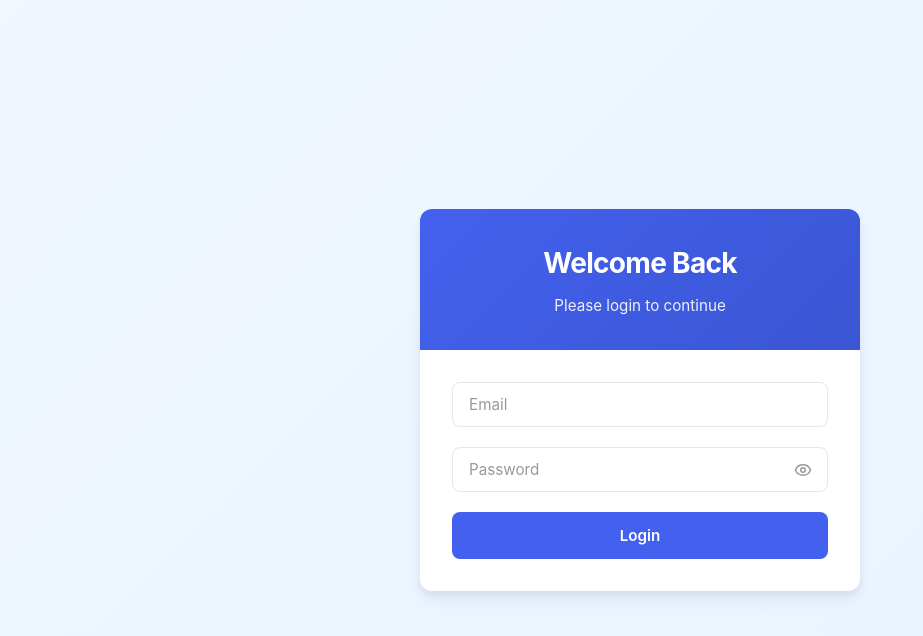
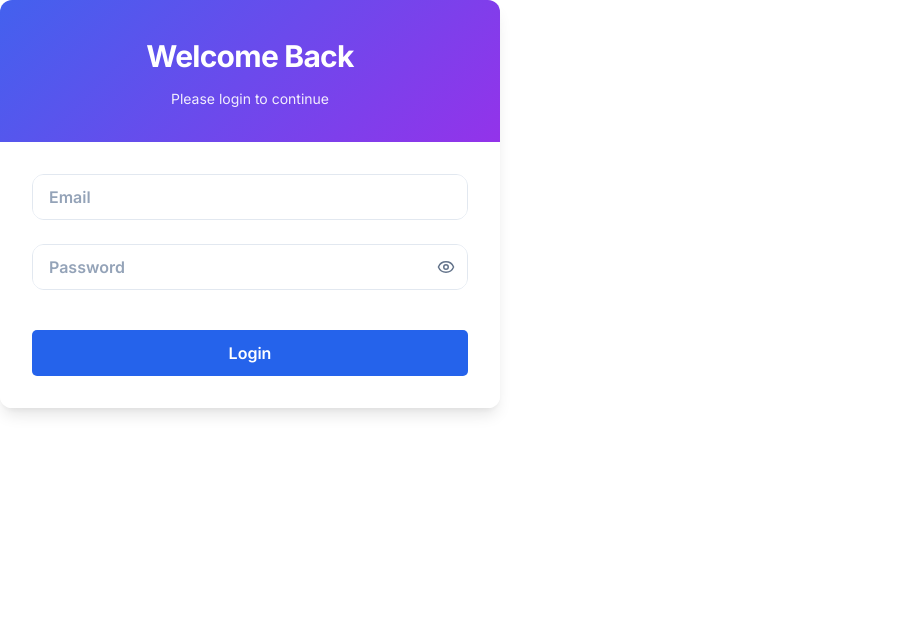
Before and after one commit to skbhikku/freshersync, a React (Create React App) app: page /login in a window 1280 px wide. Shown: the top 636 px of the page, without its empty margins (0-923 px from the left). Built offline with nearby package versions, Linux system fonts and the light colour scheme; no server answers.

Commit message:
Update LogReg.css

```diff
--- a/src/styles/LogReg.css
+++ b/src/styles/LogReg.css
@@ -1,156 +1,399 @@
-/* Modern Login/Register Styles - 2025 Edition */
+@import url('https://fonts.googleapis.com/css2?family=Inter:wght@300;400;500;600;700&display=swap');
+
 :root {
-  /* Core Colors */
-  --primary: #4f46e5;
-  --primary-dark: #4338ca;
+  --primary: #6366f1;
+  --primary-dark: #4f46e5;
   --primary-light: #818cf8;
+  --secondary: #9333ea;
+  --accent: #f97316;
   --success: #10b981;
+  --warning: #f59e0b;
   --error: #ef4444;
   --background: #f8fafc;
+  --foreground: #0f172a;
   --card: #ffffff;
-  --text: #1e293b;
-  --text-light: #64748b;
+  --card-foreground: #1e293b;
   --border: #e2e8f0;
-
-  /* Shadows */
-  --shadow-sm: 0 1px 3px rgba(0, 0, 0, 0.1);
-  --shadow-md: 0 4px 6px rgba(0, 0, 0, 0.1);
-  --shadow-lg: 0 10px 15px rgba(0, 0, 0, 0.1);
-
-  /* Transitions */
-  --transition: 0.2s ease-in-out;
+  --input: #f1f5f9;
+  --ring: rgba(99, 102, 241, 0.3);
+  --radius: 0.75rem;
 }
 
-/* Container Styles */
-.register-container,
-.login-container {
+* {
+  margin: 0;
+  padding: 0;
+  box-sizing: border-box;
+  font-family: 'Inter', sans-serif;
+}
+
+.register-container {
   min-height: 100vh;
   width: 100%;
   display: flex;
   align-items: center;
   justify-content: center;
-  background: linear-gradient(135deg, #f0f7ff 0%, #e8f2ff 100%);
-  padding: 1.5rem;
+}
+.register-containers {
+  min-height: 100vh;
+  width: 100%;
+  display: flex;
+  position: static;
+  justify-content: center;
 }
 
 .register-form-container {
   width: 100%;
-  max-width: 440px;
-  background: var(--card);
-  border-radius: 12px;
-  box-shadow: var(--shadow-lg);
+  max-width: 500px;
+  background: rgba(255, 255, 255, 0.9);
+  backdrop-filter: blur(10px);
+  border-radius: var(--radius);
+  box-shadow:
+    0 10px 15px -3px rgba(0, 0, 0, 0.1),
+    0 4px 6px -2px rgba(0, 0, 0, 0.05),
+    0 0 0 1px rgba(255, 255, 255, 0.5) inset;
   overflow: hidden;
-  transform: translateY(0);
-  transition: transform var(--transition), box-shadow var(--transition);
+  transition: transform 0.3s ease, box-shadow 0.3s ease;
 }
 
 .register-form-container:hover {
-  transform: translateY(-4px);
-  box-shadow: 0 20px 30px rgba(0, 0, 0, 0.12);
+  transform: translateY(-5px);
+  box-shadow:
+    0 20px 25px -5px rgba(0, 0, 0, 0.1),
+    0 10px 10px -5px rgba(0, 0, 0, 0.04),
+    0 0 0 1px rgba(255, 255, 255, 0.6) inset;
 }
 
-/* Header Styles */
 .register-header {
-  background: linear-gradient(135deg, var(--primary) 0%, var(--primary-dark) 100%);
+  background: linear-gradient(135deg, var(--primary) 0%, var(--secondary) 100%);
   padding: 2rem;
   text-align: center;
   color: white;
 }
 
 .register-header h1 {
-  font-size: 1.75rem;
+  font-size: 1.875rem;
   font-weight: 700;
   margin-bottom: 0.5rem;
   letter-spacing: -0.025em;
 }
 
 .register-header p {
-  font-size: 0.95rem;
+  font-size: 0.875rem;
   opacity: 0.9;
 }
 
-/* Form Styles */
 .register-form {
   padding: 2rem;
   display: flex;
   flex-direction: column;
-  gap: 1.25rem;
+  gap: 1.5rem;
+}
+
+.form-group {
+  display: flex;
+  flex-direction: column;
+  gap: 0.5rem;
+}
+
+.form-group label {
+  font-size: 0.875rem;
+  font-weight: 500;
+  color: var(--foreground);
 }
 
 .input-container {
   position: relative;
   display: flex;
   align-items: center;
+  border-radius: var(--radius);
+  border: 1px solid var(--border);
+  background-color: var(--input);
+  transition: all 0.2s ease;
+}
+
+.input-container:focus-within {
+  border-color: var(--primary);
+  box-shadow: 0 0 0 3px var(--ring);
+}
+
+.input-container.error {
+  border-color: var(--error);
+  background-color: rgba(239, 68, 68, 0.05);
+}
+
+.input-container.error:focus-within {
+  box-shadow: 0 0 0 3px rgba(239, 68, 68, 0.2);
+}
+
+.input-container.valid {
+  border-color: var(--success);
+  background-color: rgba(16, 185, 129, 0.05);
+}
+
+.input-container.valid:focus-within {
+  box-shadow: 0 0 0 3px rgba(16, 185, 129, 0.2);
 }
 
 .input-container input {
   width: 100%;
   padding: 0.75rem 1rem;
-  border: 1.5px solid var(--border);
-  border-radius: 8px;
-  font-size: 0.95rem;
-  color: var(--text);
-  background: white;
-  transition: all var(--transition);
-}
-
-.input-container input:focus {
-  border-color: var(--primary);
-  box-shadow: 0 0 0 3px rgba(79, 70, 229, 0.1);
+  font-size: 1rem;
+  border: 2px;
+  border-radius: 10px;
   outline: none;
+  font-weight: 600;
 }
 
 .input-container input::placeholder {
-  color: var(--text-light);
+  color: #94a3b8;
 }
 
-.input-container.error input {
+.input-container input:disabled {
+  cursor: not-allowed;
+  opacity: 0.7;
+}
+
+.toggle-password {
+  display: flex;
+  align-items: center;
+  justify-content: center;
+  background: transparent;
+  border: none;
+  padding: 0.5rem;
+  color: #64748b;
+  cursor: pointer;
+  margin-right: 0.25rem;
+  transition: color 0.2s ease;
+}
+
+.toggle-password:hover {
+  color: var(--foreground);
+}
+
+.error-icon, .valid-icon {
+  margin-right: 0.75rem;
+}
+
+.error-icon {
+  color: var(--error);
+}
+
+.valid-icon {
+  color: var(--success);
+}
+
+.error-message {
+  font-size: 0.75rem;
+  color: var(--error);
+  margin-top: 0.25rem;
+  animation: fadeIn 0.3s ease;
+}
+
+.password-strength {
+  margin-top: 0.75rem;
+  display: flex;
+  flex-direction: column;
+  gap: 0.5rem;
+}
+
+.strength-bars {
+  display: flex;
+  gap: 0.25rem;
+}
+
+.strength-bar {
+  height: 4px;
+  flex: 1;
+  background-color: var(--border);
+  border-radius: 2px;
+  transition: background-color 0.3s ease;
+}
+
+.strength-bar.active {
+  background-color: var(--primary);
+}
+
+.strength-text {
+  font-size: 0.75rem;
+  font-weight: 500;
+}
+
+.register-button {
+  margin-top: 1rem;
+  padding: 0.875rem 1.5rem;
+  background: linear-gradient(135deg, var(--primary) 0%, var(--secondary) 100%);
+  color: white;
+  border: none;
+  border-radius: var(--radius);
+  font-size: 1rem;
+  font-weight: 600;
+  cursor: pointer;
+  transition: all 0.3s ease;
+  position: relative;
+  overflow: hidden;
+}
+
+.register-button:hover:not(:disabled) {
+  transform: translateY(-2px);
+  box-shadow: 0 4px 6px -1px rgba(0, 0, 0, 0.1), 0 2px 4px -1px rgba(0, 0, 0, 0.06);
+}
+
+.register-button:active:not(:disabled) {
+  transform: translateY(0);
+}
+
+.register-button:disabled {
+  opacity: 0.7;
+  cursor: not-allowed;
+  background: linear-gradient(135deg, #a5a6f6 0%, #c084fc 100%);
+}
+
+.register-button.submitting {
+  background-size: 200% 200%;
+  animation: gradient 2s ease infinite;
+}
+
+.login-link {
+  margin-top: 1.5rem;
+  text-align: center;
+  font-size: 0.875rem;
+  color: #64748b;
+}
+
+.login-link a {
+  color: var(--primary);
+  font-weight: 500;
+  text-decoration: none;
+  transition: color 0.2s ease;
+}
+
+.login-link a:hover {
+  color: var(--primary-dark);
+  text-decoration: underline;
+}
+
+@keyframes fadeIn {
+  from {
+    opacity: 0;
+    transform: translateY(-5px);
+  }
+  to {
+    opacity: 1;
+    transform: translateY(0);
+  }
+}
+
+@keyframes gradient {
+  0% {
+    background-position: 0% 50%;
+  }
+  50% {
+    background-position: 100% 50%;
+  }
+  100% {
+    background-position: 0% 50%;
+  }
+}
+
+
+
+/* Accessibility focus styles */
+input:focus, button:focus {
+  outline: 2px solid var(--primary);
+  outline-offset: 2px;
+}
+
+/* Dark mode support (if needed) */
+@media (prefers-color-scheme: dark) {
+  :root {
+    --background: #0f172a;
+    --foreground: #f8fafc;
+    --card: #1e293b;
+    --card-foreground: #f1f5f9;
+    --border: #334155;
+    --input: #1e293b;
+  }
+
+
+  .register-form-container {
+    background: rgba(30, 41, 59, 0.8);
+    box-shadow:
+      0 10px 15px -3px rgba(0, 0, 0, 0.3),
+      0 4px 6px -2px rgba(0, 0, 0, 0.2),
+      0 0 0 1px rgba(255, 255, 255, 0.1) inset;
+  }
+}
+
+
+
+
+
+
+
+.register-form-container {
+  background: rgba(255, 255, 255, 0.9);
+  backdrop-filter: blur(10px);
+  border-radius: var(--radius);
+  box-shadow: 0 10px 15px -3px rgba(0, 0, 0, 0.1),
+              0 4px 6px -2px rgba(0, 0, 0, 0.05),
+              0 0 0 1px rgba(255, 255, 255, 0.5) inset;
+  overflow: hidden;
+  transition: transform 0.3s ease, box-shadow 0.3s ease;
+}
+
+.register-form-container:hover {
+  transform: translateY(-5px);
+  box-shadow: 0 20px 25px -5px rgba(0, 0, 0, 0.1),
+              0 10px 10px -5px rgba(0, 0, 0, 0.04),
+              0 0 0 1px rgba(255, 255, 255, 0.6) inset;
+}
+
+
+.register-header h1 {
+  font-size: 1.875rem;
+  font-weight: 700;
+  margin-bottom: 0.5rem;
+}
+
+.register-header p {
+  font-size: 0.875rem;
+  opacity: 0.9;
+}
+
+.input-container.error {
   border-color: var(--error);
 }
 
+
 .toggle-password {
   position: absolute;
-  right: 1rem;
+  right: 0.5rem;
+  top: 50%;
+  transform: translateY(-50%);
   background: transparent;
   border: none;
-  color: var(--text-light);
+  padding: 0;
+  color: #64748b;
   cursor: pointer;
-  padding: 0;
-  display: flex;
-  align-items: center;
-  transition: color var(--transition);
 }
 
-.toggle-password:hover {
-  color: var(--text);
+.error-message {
+  font-size: 0.75rem;
+  color: var(--error);
+  margin-top: 0.25rem;
 }
 
-/* Error Messages */
-.error-message {
-  font-size: 0.85rem;
-  color: var(--error);
-  margin-top: 0.375rem;
-}
-
-/* Buttons */
-.register-button,
-.verify-button {
-  width: 100%;
-  padding: 0.875rem;
-  background: var(--primary);
+.register-button {
+  margin-top: 1rem;
+  padding: 0.875rem 1.5rem;
+  background: linear-gradient(135deg, var(--primary) 0%, var(--secondary) 100%);
   color: white;
   border: none;
-  border-radius: 8px;
+  border-radius: var(--radius);
+  font-size: 1rem;
   font-weight: 600;
-  font-size: 0.95rem;
   cursor: pointer;
-  transition: all var(--transition);
-}
-
-.register-button:hover:not(:disabled),
-.verify-button:hover:not(:disabled) {
-  background: var(--primary-dark);
-  transform: translateY(-1px);
+  transition: all 0.3s ease;
 }
 
 .register-button:disabled {
@@ -158,15 +401,53 @@
   cursor: not-allowed;
 }
 
-/* OTP Modal */
+.form-actions {
+  display: flex;
+  gap: 1rem;
+}
+
+.cancel-button {
+  background: #e5e7eb;
+  color: #374151;
+  padding: 0.8rem 1.5rem;
+  border: none;
+  border-radius: 5px;
+  cursor: pointer;
+  transition: background 0.3s ease;
+  flex: 1;
+}
+
+.cancel-button:hover {
+  background: #d1d5db;
+}
+
+.register-button {
+  background: #2563eb;
+  color: white;
+  padding: 0.8rem 1.5rem;
+  border: none;
+  border-radius: 5px;
+  cursor: pointer;
+  transition: background 0.3s ease;
+  flex: 1;
+}
+
+.register-button:disabled {
+  background: #93c5fd;
+  cursor: not-allowed;
+}
+
+.register-button:not(:disabled):hover {
+  background: #1d4ed8;
+}
+
 .otp-modal-overlay {
   position: fixed;
   top: 0;
   left: 0;
   width: 100vw;
   height: 100vh;
-  background: rgba(0, 0, 0, 0.5);
-  backdrop-filter: blur(4px);
+  background: rgba(0,0,0,0.5);
   display: flex;
   justify-content: center;
   align-items: center;
@@ -174,36 +455,68 @@
 }
 
 .otp-modal-content {
-  background: var(--card);
+  background: #e2e8f0;
   padding: 2rem;
-  border-radius: 12px;
-  width: 90%;
-  max-width: 360px;
-  box-shadow: var(--shadow-lg);
-  animation: modalSlideUp 0.3s ease-out;
+  border-radius: 8px;
+  width: 300px;
+  box-shadow: 0 2px 10px rgba(0,0,0,0.3);
 }
 
 .otp-modal-content h2 {
-  color: var(--text);
-  font-size: 1.5rem;
   margin-bottom: 1rem;
+}
+
+.otp-modal-content form {
+  display: flex;
+  flex-direction: column;
+  gap: 1rem;
+}
+
+.otp-modal-content input {
+  padding: 0.5rem;
+  font-size: 1rem;
+  border-radius: 15px;
+}
+
+.otp-modal-content button {
+  padding: 0.5rem;
+  font-size: 1rem;
+  cursor: pointer;
+  background-color: #ffffff;
+    border-radius: 15px;
+        color: black;
+
+}
+.otp-modal-content button:hover{
+  background-color: #4f46e5;
+}
+
+
+
+
+
+
+/* Error/Success messages */
+.server-error {
+  margin-top: 1rem;
+  text-align: center;
+  padding: 0.5rem;
+  border-radius: 4px;
+}
+
+.success-message {
+  color: #2a8435;
+  background-color: #f0fff4;
+  padding: 0.5rem;
+  margin: 1rem 0;
+  border-radius: 4px;
   text-align: center;
 }
 
 .otp-instructions {
-  color: var(--text-light);
+  color: #666;
+  margin-bottom: 1.5rem;
   text-align: center;
-  margin-bottom: 1.5rem;
-}
-
-.otp-modal-content input {
-  width: 100%;
-  padding: 0.75rem;
-  border: 1.5px solid var(--border);
-  border-radius: 8px;
-  font-size: 1.25rem;
-  text-align: center;
-  letter-spacing: 0.25em;
 }
 
 .otp-buttons {
@@ -212,88 +525,107 @@
   margin-top: 1.5rem;
 }
 
-.cancel-button {
-  flex: 1;
-  padding: 0.875rem;
-  background: #f1f5f9;
-  color: var(--text);
-  border: none;
-  border-radius: 8px;
-  font-weight: 600;
-  transition: all var(--transition);
+.verify-button {
+  background: #2563eb;
+  color: white;
+  padding: 0.75rem 1.5rem;
 }
 
-.cancel-button:hover {
-  background: #e2e8f0;
+.cancel-button {
+  background: #f3f4f6;
+  color: #374151;
+  padding: 0.75rem 1.5rem;
 }
 
-/* Success Message */
-.success-message {
-  background: rgba(16, 185, 129, 0.1);
-  color: #059669;
+.otp-modal-content input {
+  width: 100%;
   padding: 0.75rem;
-  border-radius: 8px;
+  border: 1px solid #e5e7eb;
+  border-radius: 4px;
+  font-size: 1.1rem;
   text-align: center;
-  margin: 1rem 0;
 }
 
-/* Animations */
-@keyframes modalSlideUp {
-  from {
-    opacity: 0;
-    transform: translateY(20px);
+
+
+/* Responsive Adjustments */
+@media (max-width: 768px) {
+  .register-form-container {
+
+    margin: 0;
   }
-  to {
-    opacity: 1;
-    transform: translateY(0);
+
+
+
+  .form-actions {
+    flex-direction: column;
+    gap: 0.75rem;
+  }
+
+  .register-button,
+  .cancel-button {
+    width: 100%;
+    padding: 0.75rem;
   }
 }
 
-/* Responsive Adjustments */
 @media (max-width: 480px) {
-  .register-container,
-  .login-container {
-    padding: 1rem;
+  .register-header {
+    padding: 1.25rem;
   }
 
-  .register-header {
-    padding: 1.5rem;
+  .register-header h1 {
+    font-size: 1.25rem;
   }
 
-  .register-form {
-    padding: 1.5rem;
+  .register-header p {
+    font-size: 0.75rem;
+  }
+
+
+
+  .input-container input {
+    padding: 0.65rem 0.9rem;
+    font-size: 0.9rem;
+  }
+
+  .toggle-password {
+    padding: 0.35rem;
   }
 
   .otp-modal-content {
+    width: 85%;
     padding: 1.5rem;
   }
 }
 
-/* Dark Mode Support */
-@media (prefers-color-scheme: dark) {
-  :root {
-    --background: #0f172a;
-    --card: #1e293b;
-    --text: #f1f5f9;
-    --text-light: #94a3b8;
-    --border: #334155;
+@media (max-width: 360px) {
+  .register-header {
+    padding: 1rem;
   }
 
-  .register-container,
-  .login-container {
-    background: linear-gradient(135deg, #1e293b 0%, #0f172a 100%);
+  .register-form {
+    padding: 1rem;
   }
 
-  .input-container input {
-    background: #1e293b;
+  .form-group label {
+    font-size: 0.8rem;
   }
 
-  .cancel-button {
-    background: #334155;
-    color: #f1f5f9;
+  .login-link {
+    font-size: 0.8rem;
+  }
+}
+
+/* Mobile Landscape Optimization */
+@media (max-height: 500px) and (orientation: landscape) {
+  .register-container {
+    align-items: flex-start;
+    padding: 1rem 0;
   }
 
-  .cancel-button:hover {
-    background: #475569;
+  .register-form-container {
+    max-height: 90vh;
+    overflow-y: auto;
   }
 }
```
